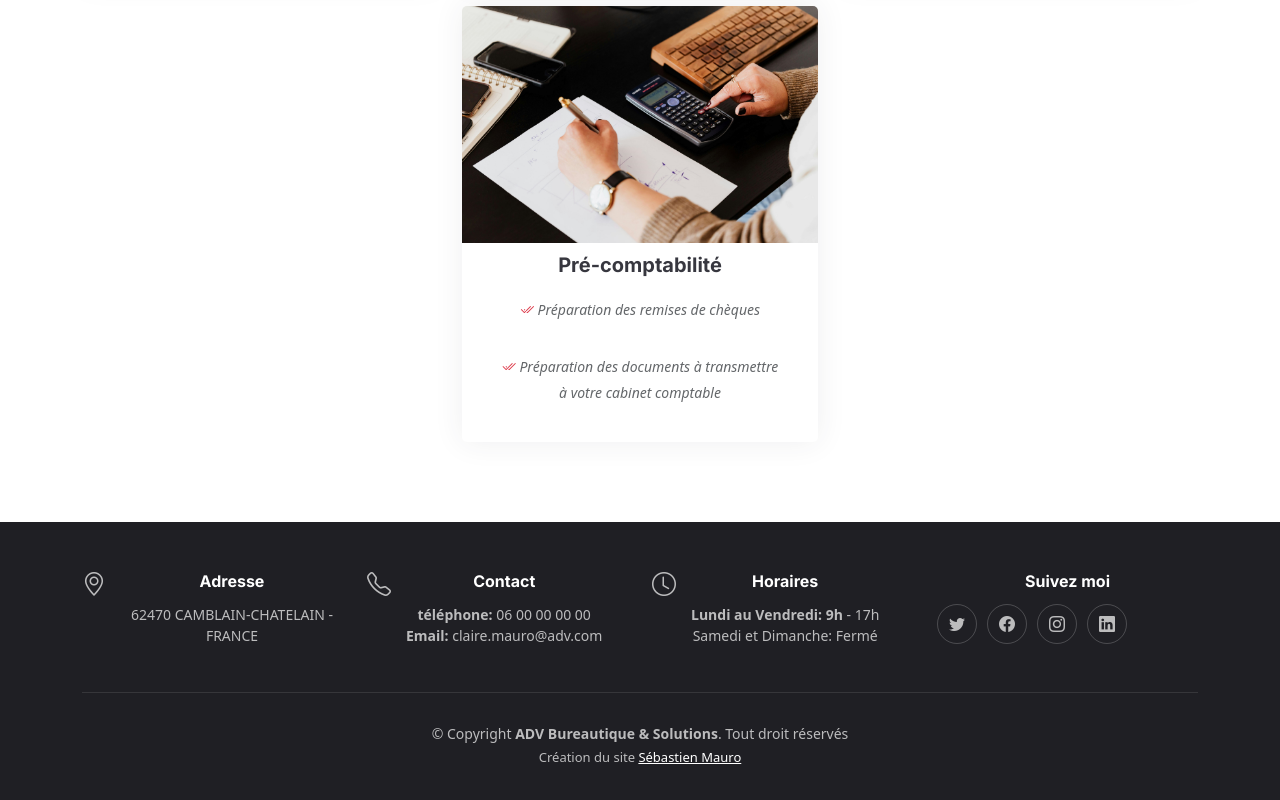
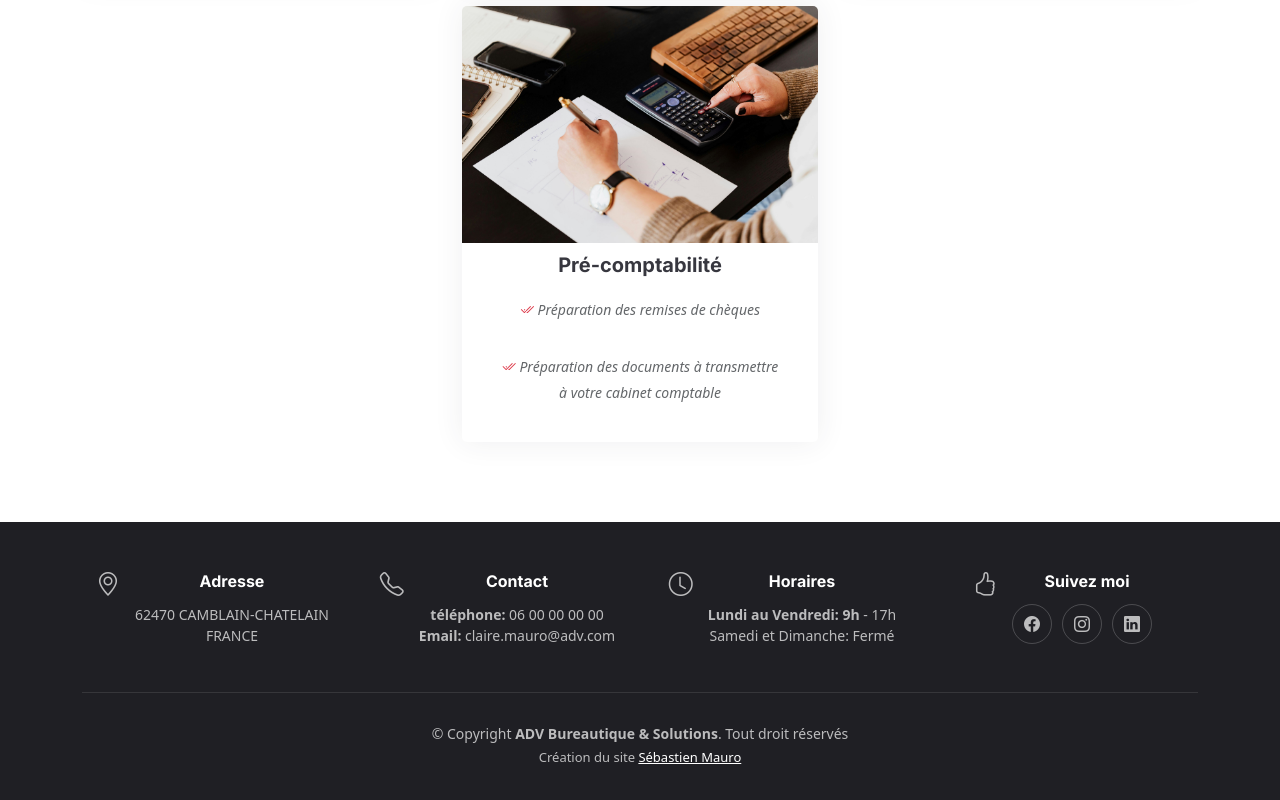
Before and after one commit to sanrala/ADV, a React (Create React App) app: page / in a window 1280 px wide. Shown: the part 2696-3496 px from the top of the page. Built offline with nearby package versions, Linux system fonts and the light colour scheme.

Commit message:
2nd commit

```diff
--- a/src/WebContainer/Footer/Footer.js
+++ b/src/WebContainer/Footer/Footer.js
@@ -17,19 +17,19 @@ export default function footer() {
 
 <div className="container">
   <div className="row gy-3">
-    <div className="col-lg-3 col-md-6 d-flex">
+    <div className="col-lg-3 col-md-6 d-flex justify-content-center">
       <i className="bi bi-geo-alt icon"></i>
       <div>
         <h4>Adresse</h4>
         <p>
 
-          62470 CAMBLAIN-CHATELAIN - FRANCE<br/>
+          62470 CAMBLAIN-CHATELAIN <br/> FRANCE<br/>
         </p>
       </div>
 
     </div>
 
-    <div className="col-lg-3 col-md-6 footer-links d-flex">
+    <div className="col-lg-3 col-md-6 footer-links d-flex justify-content-center">
       <i className="bi bi-telephone icon"></i>
       <div>
         <h4>Contact</h4>
@@ -40,10 +40,10 @@ export default function footer() {
       </div>
     </div>
 
-    <div className="col-lg-3 col-md-6 footer-links d-flex">
+    <div className="col-lg-3 col-md-6 footer-links d-flex justify-content-center">
       <i className="bi bi-clock icon"></i>
-      <div>
-        <h4>Horaires</h4>
+      <div >
+      <h4>Horaires</h4>
         <p>
           <strong>Lundi au Vendredi: 9h</strong> - 17h<br/>
           Samedi et Dimanche: Fermé
@@ -51,16 +51,18 @@ export default function footer() {
       </div>
     </div>
 
-    <div className="col-lg-3 col-md-6 footer-links">
+    <div className="col-lg-3 col-md-6 footer-links d-flex justify-content-center">
+    <i class="bi bi-hand-thumbs-up icon"></i>
+    <div>
       <h4>Suivez moi</h4>
-      <div className="social-links d-flex">
-        <a href="#" className="twitter"><i className="bi bi-twitter"></i></a>
+      <div className="social-links d-flex  justify-content-center">
+
         <a href="#" className="facebook"><i className="bi bi-facebook"></i></a>
         <a href="#" className="instagram"><i className="bi bi-instagram"></i></a>
         <a href="#" className="linkedin"><i className="bi bi-linkedin"></i></a>
       </div>
     </div>
-
+    </div>
   </div>
 </div>
 
```
